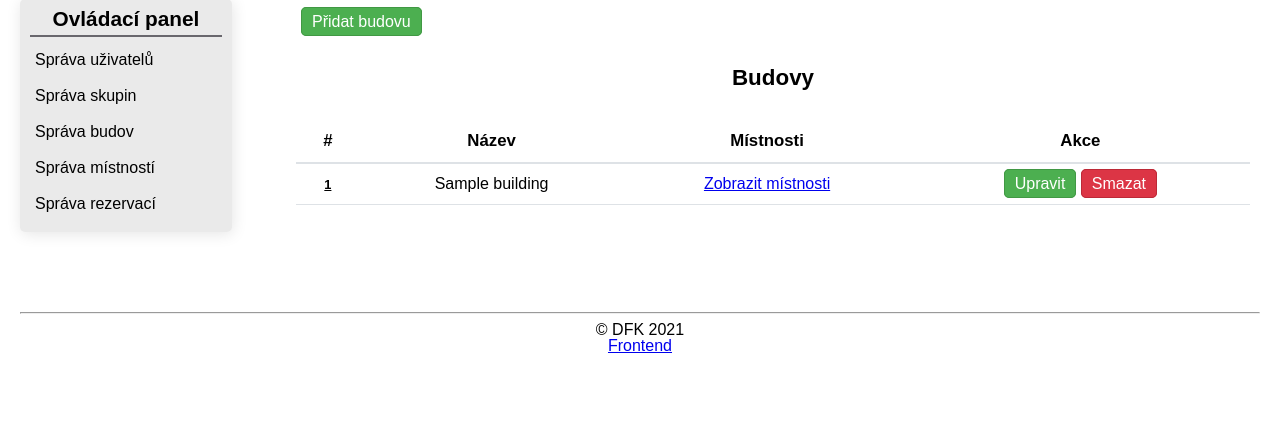
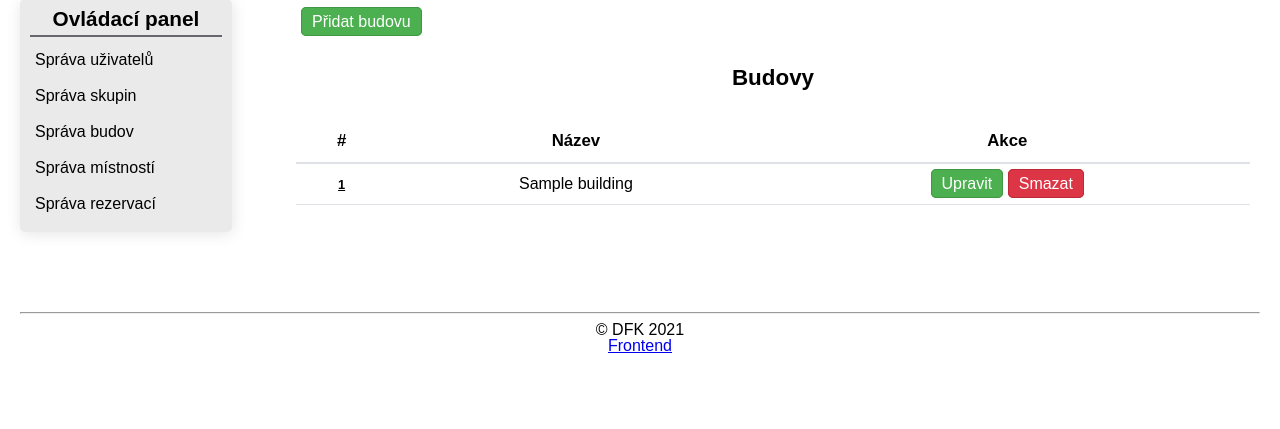
Before and after one commit to tomas-dostal/fit-reservations, a Django app: page /administrator/buildings/ in a window 1280 px wide. Shown: the part 106-535 px from the top of the page. Run offline with Django 3.2, Linux system fonts and the light colour scheme; a user stored in the database is signed in; tables that the repository leaves empty hold one stand-in row (values such as "Sample post"); parts of the project's set-up code (start-up, migrations or seed data) failed here and were passed over; some libraries are stand-ins or nearby versions.

Commit message:
Improve building template

```diff
--- a/backend/reservations/templates/administrator/buildings/detail.html
+++ b/backend/reservations/templates/administrator/buildings/detail.html
@@ -4,7 +4,8 @@
 <nav id="toolbar">
     <ul>
         <li><a class="button green" href="{% url 'admin_building_update' building_id=building.id %}">Upravit budovu</a>
-        <li><a class='button red' href="{% url 'admin_building_delete' building_id=building.id %}">Smazat budovu</a></li>
+        <li><a class='button red' href="{% url 'admin_building_delete' building_id=building.id %}">Smazat budovu</a>
+        </li>
     </ul>
 </nav>
 
--- a/backend/reservations/templates/administrator/buildings/list.html
+++ b/backend/reservations/templates/administrator/buildings/list.html
@@ -25,7 +25,6 @@
         <tr>
             <th>#</th>
             <th>Název</th>
-            <th>Místnosti</th>
             <th>Akce</th>
         </tr>
         </thead>
@@ -34,7 +33,6 @@
         <tr>
             <td><a class="id" href="{% url 'admin_building_view' building_id=building.id %}">{{building.id}}</a></td>
             <td>{{building.name}}</td>
-            <td><a href="{% url 'admin_room_list' %}">Zobrazit místnosti</a></td>
 
             <td>
                 <a class="button green" href="{% url 'admin_building_update' building_id=building.id %}">Upravit</a>
--- a/backend/reservations/templates/reservations/publiclist.html
+++ b/backend/reservations/templates/reservations/publiclist.html
@@ -2,7 +2,7 @@
 
 {% block content  %}
 <header>
-    <h2>Veřejné místnosti</h2>
+    <h2>Moje rezervace</h2>
 </header>
 
 <section>
```
